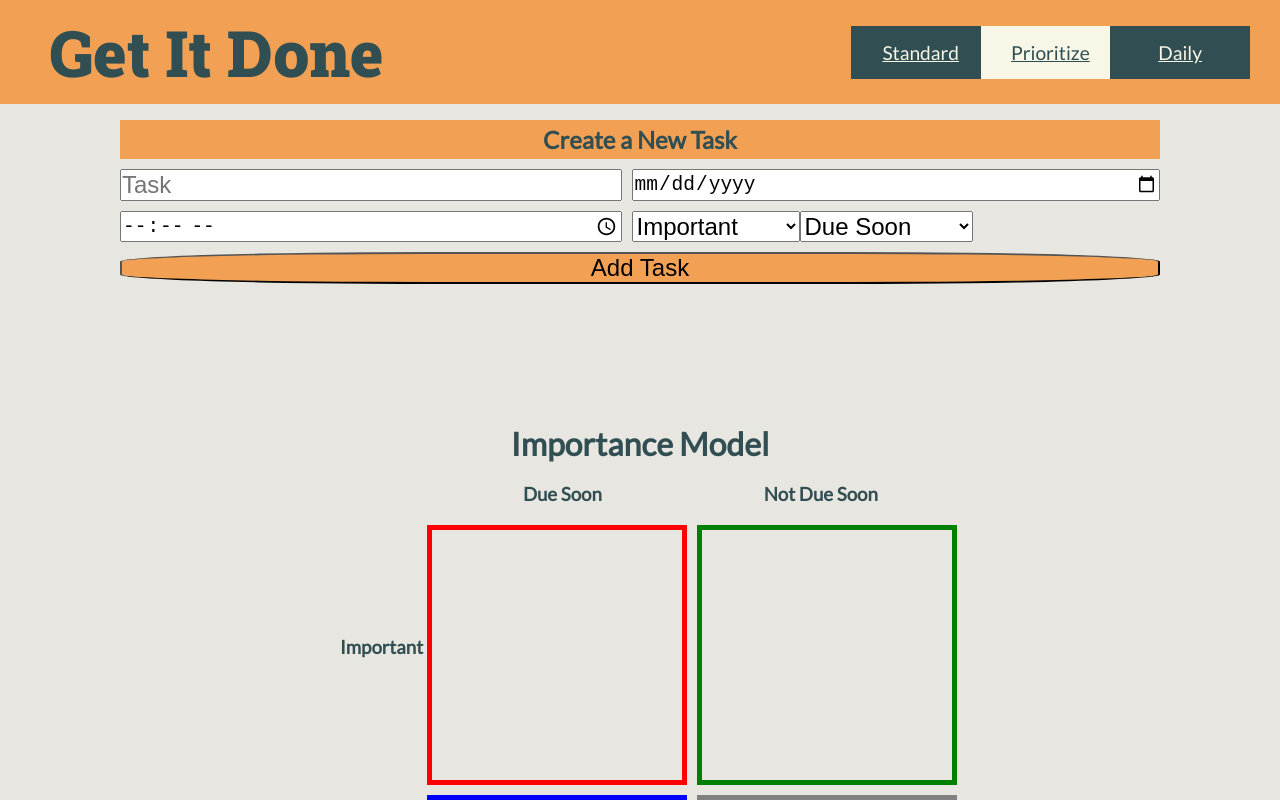
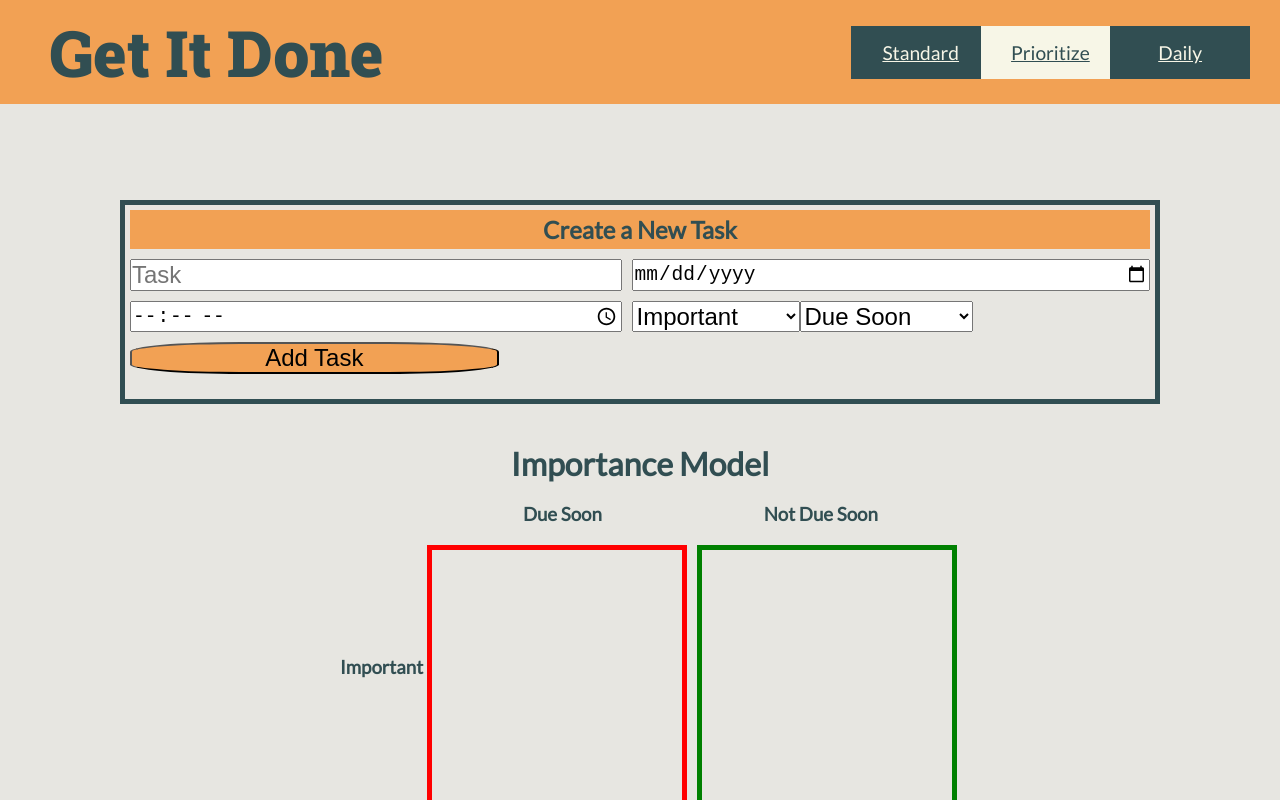
Before and after one commit to ejoc1103/get-it-done, a React (Create React App) app in the folder get-it-done/: page /prioritize in a window 1280 px wide. Shown: the top 800 px of the page. Built offline with nearby package versions, Linux system fonts and the light colour scheme.

Commit message:
Styled and errors cleaned up

```diff
--- a/get-it-done/src/Components/App.js
+++ b/get-it-done/src/Components/App.js
@@ -12,36 +12,7 @@ import Standard from "./mainPages/Standard";
 import Daily from "./mainPages/Daily";
 import { v4 as uuidv4 } from "uuid";
 import styled, { createGlobalStyle } from "styled-components";
-
-function App() {
-  const [standard, setStandard] = useState([]);
-  const [priority, setPriority] = useState([]);
-  const [daily, setDaily] = useState([]);
-  const [item, setItem] = useState({
-    id: uuidv4(),
-    task: "",
-    date: "",
-    time: "",
-    minutes: "",
-    am: "am",
-    color: "red",
-    due: "",
-    important: "",
-    checked: false,
-    toggle: false,
-  });
-  const [times, setTimes] = useState([]);
-  const [scheduleStartEnd, setScheduleStartEnd] = useState({
-    startNum: "",
-    startAm: "am",
-    endNum: "",
-    endAm: "am",
-  });
-
-  const [leftOvers, setLeftOvers] = useState([]);
-
-  const [menuOpen, setMenuOpen] = useState(false);
-
+//Main Styling
 const GlobalStyle = createGlobalStyle`
 *{
   margin: 0;
@@ -143,12 +114,52 @@ function App() {
   margin-right: 0;
 `;
 
+function App() {
+  // declaring state for the different style of to do lists
+  const [standard, setStandard] = useState([]);
+  const [priority, setPriority] = useState([]);
+  const [daily, setDaily] = useState([]);
+  // sets a standard state for a task item for any to do list
+  // uuid creates unique id's to help differentiate between list items
+  const [item, setItem] = useState({
+    id: uuidv4(),
+    task: "",
+    date: "",
+    time: "",
+    minutes: "",
+    am: "am",
+    color: "red",
+    due: "",
+    important: "",
+    checked: false,
+    toggle: false,
+  });
+  // used in daily planner to do list to set hours for users day
+  const [scheduleStartEnd, setScheduleStartEnd] = useState({
+    startNum: "",
+    startAm: "am",
+    endNum: "",
+    endAm: "am",
+  });
+  // Array of times resuting from a users start and end times above
+  const [times, setTimes] = useState([]);
+  // Array of items that don't fit a persons schedule in daily planner
+  const [leftOvers, setLeftOvers] = useState([]);
+  //Used for making the nav bar responsive
+  const [menuOpen, setMenuOpen] = useState(false);
+
+  //decide whether or not to show form to set the start and end of user's day
+  const [dayToggle, setDayToggle] = useState(true);
+
+  // removing className App see what happens
   return (
-    <div className="App">
+    <>
       <GlobalStyle />
+      {/* Used Router for Page selection and links */}
       <Router>
         <NavStyled>
           <Header />
+          {/* Selects between the different nav menu options depending on the size of the page */}
           <MobileMenuIcon onClick={() => setMenuOpen(prevState => !prevState)}>
             {menuOpen ? <h2>Close Menu</h2> : <h2>Open Menu</h2>}
           </MobileMenuIcon>
@@ -187,7 +198,7 @@ function App() {
             </li>
           </ListStyled>
         </NavStyled>
-
+        {/* Area for adding tasks to different list declared here becasue it's needed on all pages */}
         <CreateTask
           standard={standard}
           setStandard={setStandard}
@@ -202,7 +213,7 @@ function App() {
           leftOvers={leftOvers}
           setLeftOvers={setLeftOvers}
         />
-
+        {/* Displays the different page options based on the routes */}
         <Switch>
           <Route path="/daily">
             <Daily
@@ -216,6 +227,8 @@ function App() {
               setScheduleStartEnd={setScheduleStartEnd}
               leftOvers={leftOvers}
               setLeftOvers={setLeftOvers}
+              dayToggle={dayToggle}
+              setDayToggle={setDayToggle}
             />
           </Route>
           <Route path="/prioritize">
@@ -239,7 +252,7 @@ function App() {
           </Route>
         </Switch>
       </Router>
-    </div>
+    </>
   );
 }
 
--- a/get-it-done/src/Components/helpers/onEdit.js
+++ b/get-it-done/src/Components/helpers/onEdit.js
@@ -1,5 +1,6 @@
-let onEdit = (e, list, setList, pathname) => {
+let onEdit = (e, list, setList) => {
   e.preventDefault();
+  // edits the selected item
   let editArr = list.map(item => {
     let update = { ...item, toggle: !item.toggle };
 
--- a/get-it-done/src/Components/mainPages/Daily.js
+++ b/get-it-done/src/Components/mainPages/Daily.js
@@ -1,25 +1,22 @@
 import React, { useState, useEffect } from "react";
 import EditTasks from "../utilities/EditTasks";
 import BasicListItem from "../utilities/BasicListItem";
-import { useLocation } from "react-router-dom";
 import onCheck from "../helpers/onCheck";
 import onDelete from "../helpers/onDelete";
 import onEdit from "../helpers/onEdit";
 import styled from "styled-components";
-
+//Styles for Day Planner Page
 const DailyPageStyled = styled.div`
   display: grid;
   justify-content: center;
   min-height: 200px;
   width: 600px;
+  text-align: center;
   margin: 0 auto;
   padding: 0;
   grid-template-columns: 1fr;
   gap: 5px;
-
-  > h1 {
-    text-align: center;
-  }
+  margin-top: ${({ show }) => (show === true ? "" : "150px")};
 `;
 
 const DaySetterStyled = styled.form`
@@ -80,6 +77,13 @@ const HourBlockStyled = styled.div`
   grid-template-columns: 1fr 1fr;
 `;
 
+const LeftOversStyled = styled.div`
+  background: #d1c145;
+  > h2 {
+    color: white;
+  }
+`;
+
 const Daily = ({
   daily,
   setDaily,
@@ -90,20 +94,27 @@ const Daily = ({
   setScheduleStartEnd,
   leftOvers,
   setLeftOvers,
+  dayToggle,
+  setDayToggle,
 }) => {
-  const location = useLocation();
+  // changes some ui to to make editing times more readable and functional
+  const [editTimes, setEditTimes] = useState(false);
+  const [show, setShow] = useState(false);
 
-  const [dayToggle, setDayToggle] = useState(true);
-
-  const [edit, setEdit] = useState(false);
-
+  // on submit of the Setting hours form creates an array of hours based on the data given to show a list of the hours
+  // in a person day for their planner
   let handleSubmit = e => {
     e.preventDefault();
     let { startNum, endNum, startAm, endAm } = scheduleStartEnd;
-
+    if (startNum === "" || endNum === "" || startAm === "" || endAm === "") {
+      alert("Please fill out all fields before submitting");
+      return;
+    }
     startNum = parseInt(startNum);
     endNum = parseInt(endNum);
+
     let tempArr = [];
+    //Logic for making sure am and pm are set properly array goes from 1 - 24
     if (startAm === "pm" && startNum !== 12) {
       startNum = startNum + 12;
     }
@@ -118,7 +129,8 @@ const Daily = ({
     if (startNum === 12 && startAm === "am") {
       startNum = 24;
     }
-
+    //first for loop works for most users average day
+    //second for loop is needed if a person works certain types of overnight schedules
     if (startNum < endNum) {
       for (let i = startNum; i <= endNum; i++) {
         tempArr.push(i);
@@ -142,8 +154,29 @@ const Daily = ({
     });
   };
 
+  // handle change for setting hours form
+  let handleChange = e => {
+    const { name, value } = e.target;
+
+    setScheduleStartEnd(prevState => {
+      return { ...prevState, [name]: value };
+    });
+  };
+
+  //Shows the set hours form again if a user wishes to edit the hours of their day
+  let revealScheduleMaker = e => {
+    e.preventDefault();
+    setDayToggle(true);
+    setEditTimes(true);
+  };
+
+  // If a user adds a task for a time that doesn't fit there schedule
+  // we make a leftovers list and show them tasks that dont fit here
   useEffect(() => {
-    console.log("Did this get hit?");
+    if (times.length > 0) {
+      setShow(true);
+    }
+
     let temp = daily.filter(({ time, am }) => {
       if (am === "pm" && time !== 12) {
         time = parseInt(time) + 12;
@@ -157,22 +190,8 @@ const Daily = ({
     setLeftOvers(temp);
   }, [daily, setLeftOvers, dayToggle, times]);
 
-  let handleChange = e => {
-    const { name, value } = e.target;
-
-    setScheduleStartEnd(prevState => {
-      return { ...prevState, [name]: value };
-    });
-  };
-
-  let revealScheduleMaker = e => {
-    e.preventDefault();
-    setDayToggle(true);
-    setEdit(true);
-  };
-
   return (
-    <DailyPageStyled>
+    <DailyPageStyled show={show}>
       <h1>Daily Tasks</h1>
       {dayToggle ? (
         <DaySetterStyled onSubmit={handleSubmit}>
@@ -203,7 +222,7 @@ const Daily = ({
               <option value="pm">PM</option>
             </select>
             <SubmitStyled type="submit" />
-            {edit ? (
+            {editTimes ? (
               <CancelButtonStyled onClick={() => setDayToggle(!dayToggle)}>
                 Cancel
               </CancelButtonStyled>
@@ -216,10 +235,11 @@ const Daily = ({
         </ChangeTimesStyled>
       )}
       <div>
+        <LeftOversStyled>
           {leftOvers.length > 0 ? (
             <h2>
-            These Items don't fit your schedule. Either change their time or
-            your scheduele
+              These items don't fit your schedule. Either change their time or
+              your scheduele if you wish for them to be on the planner.
             </h2>
           ) : null}
 
@@ -253,7 +273,6 @@ const Daily = ({
                           setItem={setItem}
                           setList={setDaily}
                           onEdit={onEdit}
-                        location={location}
                           toggle={toggle}
                         />
                       ) : null}
@@ -262,6 +281,7 @@ const Daily = ({
                 }
               )
             : null}
+        </LeftOversStyled>
         {times.map((num, index) => {
           let amSched = "";
           if (num < 12 || num === 24) {
@@ -333,7 +353,6 @@ const Daily = ({
                                 setItem={setItem}
                                 setList={setDaily}
                                 onEdit={onEdit}
-                                location={location}
                                 toggle={toggle}
                               />
                             ) : null}
--- a/get-it-done/src/Components/mainPages/Standard.js
+++ b/get-it-done/src/Components/mainPages/Standard.js
@@ -1,13 +1,12 @@
 import React from "react";
 import EditTasks from "../utilities/EditTasks";
-import { useLocation } from "react-router-dom";
 import timeConverter from "../utilities/timeConverter";
 import onCheck from "../helpers/onCheck";
 import BasicListItem from "../utilities/BasicListItem";
 import onDelete from "../helpers/onDelete";
 import onEdit from "../helpers/onEdit";
 import styled from "styled-components";
-
+//styling for standard page
 const StandardListStyled = styled.div`
   display: grid;
   min-height: 200px;
@@ -21,24 +20,25 @@ const StandardListStyled = styled.div`
     font-size: 22px;
     padding: 0 !important;
     width: 500px;
-    font-family: courier, monospace;
     border: 1px solid #dedede;
   }
   > h1 {
     text-align: center;
   }
 `;
-
+//Receives lists and item creation functions from main state through App.js
 const Standard = ({ standard, setStandard, setItem }) => {
-  const location = useLocation();
-
   return (
     <StandardListStyled>
       <h1>Standard List</h1>
       <div>
+        {/* maps over the array that makes up the standard list to show the items on the page */}
         {standard.map(
-          ({ id, task, date, time, am, color, checked, toggle }, index) => {
+          ({ id, task, date, time, color, checked, toggle }, index) => {
             let standardTime = "";
+
+            /* timeConverter takes the time which is given in milary style through javascript and makes it standard */
+
             if (time !== "") {
               standardTime = timeConverter(time);
             }
@@ -59,6 +59,7 @@ const Standard = ({ standard, setStandard, setItem }) => {
                   list={standard}
                   setList={setStandard}
                 />
+                {/* when you click edit brings up a modal for editing a task otherwise doesnt show */}
                 {toggle ? (
                   <EditTasks
                     item={standard[index]}
@@ -66,7 +67,6 @@ const Standard = ({ standard, setStandard, setItem }) => {
                     setItem={setItem}
                     setList={setStandard}
                     onEdit={onEdit}
-                    location={location}
                     toggle={toggle}
                   />
                 ) : null}
--- a/get-it-done/src/Components/utilities/CreateTask.js
+++ b/get-it-done/src/Components/utilities/CreateTask.js
@@ -8,14 +8,21 @@ import styled from "styled-components";
 const CreateTaskStyled = styled.div`
   display: grid;
   margin: 120px;
+  position: -webkit-sticky; /* Safari */
+  position: sticky;
+  top: 25%;
+  border: 5px solid #314e52;
+  background: #e7e6e1;
+  padding: 5px;
 
   @media (max-width: 768px) {
     margin-top: 150px;
+    width: 500px;
   }
 
   @media (max-width: 475px) {
     margin-top: 260px;
-    justify-self: center;
+    width: 350px;
   }
 `;
 
@@ -31,9 +38,11 @@ function CreateTask({
   times,
   toggle,
 }) {
-  const location = useLocation();
+  const { pathname } = useLocation();
+  //Create tasks doesnt show right away on day planner page
+  //this if statement makes that happen
   let show = true;
-  if (location.pathname === "/daily" && times.length === 0) {
+  if (pathname === "/daily" && times.length === 0) {
     show = false;
   }
   //if task is "" error fill in task
@@ -43,10 +52,11 @@ function CreateTask({
       alert("You did not enter a task please fill this section");
       return;
     }
-
-    if (location.pathname === "/") {
+    //Each section has certain requirements that need to be met
+    //when entering a task these ifs make sure those are entered
+    if (pathname === "/") {
       setStandard([...standard, item]);
-    } else if (location.pathname === "/daily") {
+    } else if (pathname === "/daily") {
       if (item.time === "") {
         alert("You need to fill in a time for your task please try again");
         return;
@@ -80,6 +90,7 @@ function CreateTask({
 
       setPriority([...priority, item]);
     }
+    // resets item to blank after previous item has been added to list
     setItem({
       id: uuidv4(),
       task: "",
@@ -94,7 +105,7 @@ function CreateTask({
       toggle: false,
     });
   };
-
+  //handles change on form when entering a new item
   let handleChange = e => {
     e.preventDefault();
     const { name, value } = e.target;
@@ -107,8 +118,10 @@ function CreateTask({
   };
 
   return (
+    <>
+      {/* shows automatically on every page but daily on daily it shows after the hours are scheduled */}
+      {show ? (
         <CreateTaskStyled>
-      {show ? (
           <InputArea
             handleChange={handleChange}
             handleSubmit={handleSubmit}
@@ -116,8 +129,9 @@ function CreateTask({
             buttonType="Add Task"
             toggle={toggle}
           />
+        </CreateTaskStyled>
       ) : null}
-    </CreateTaskStyled>
+    </>
   );
 }
 
--- a/get-it-done/src/Components/utilities/InputArea.js
+++ b/get-it-done/src/Components/utilities/InputArea.js
@@ -20,6 +20,20 @@ const FormStyled = styled.form`
   display: grid;
   gap: 10px;
   font-size: 1em;
+
+  > div {
+    > button {
+      display: grid;
+      font-size: 1.5em;
+      background-color: #f2a154;
+      border-radius: 30%;
+      width: 75%;
+
+      @media (min-width: 768px) {
+        grid-area: button;
+      }
+    }
+  }
 
   @media (min-width: 768px) {
     ${({ area }) =>
@@ -58,23 +72,13 @@ const PrioritzieStyled = styled.div`
   }
 `;
 
-const ButtonStyled = styled.button`
-  display: grid;
-  font-size: 1.5em;
-  background-color: #f2a154;
-  border-radius: 30%;
-
-  @media (min-width: 768px) {
-    grid-area: button;
-  }
-`;
-
 const InputArea = ({
   handleChange,
   handleSubmit,
   item,
   buttonType,
   toggle,
+  handleCancel,
 }) => {
   const location = useLocation();
   return (
@@ -88,7 +92,7 @@ const InputArea = ({
           onChange={handleChange}
           placeholder="Task"
         />
-        {/* doesnt show for prority */}
+        {/* doesnt show for priority */}
         {location.pathname !== "/prioritize" ? (
           <ColorStyled name="color" onChange={handleChange} id="color">
             <option value="red">High Priority</option>
@@ -103,9 +107,6 @@ const InputArea = ({
             name="date"
             value={item.date}
             onChange={handleChange}
-            // min and max dates maybe
-            // min= {newdate}
-            // max= {enddate}
           />
         ) : null}
         {/* always shows */}
@@ -164,9 +165,12 @@ const InputArea = ({
             </select>{" "}
           </PrioritzieStyled>
         ) : null}
-        <ButtonStyled type="submit" value="Submit">
-          {buttonType}
-        </ButtonStyled>
+        <div>
+          <button type="submit" value="Submit">
+            {buttonType}
+          </button>
+          {toggle ? <button onClick={handleCancel}>Cancel</button> : null}
+        </div>
       </FormStyled>
     </InputAreaStyled>
   );
--- a/get-it-done/src/Components/utilities/timeConverter.js
+++ b/get-it-done/src/Components/utilities/timeConverter.js
@@ -5,11 +5,9 @@ let timeConverter = time => {
 
     standardTime = standardTime.split(":"); // convert to array
 
-    // fetch
     let hours = Number(standardTime[0]);
     let minutes = Number(standardTime[1]);
 
-    // calculate
 
     if (hours > 0 && hours <= 12) {
       timeValue = "" + hours;
```
Also changed, not shown: get-it-done/src/Components/utilities/BasicListItem.js (+7 -3 lines), get-it-done/src/Components/utilities/EditTasks.js (+41 -0 lines). Lines whose indentation alone changed are shown as unchanged.
